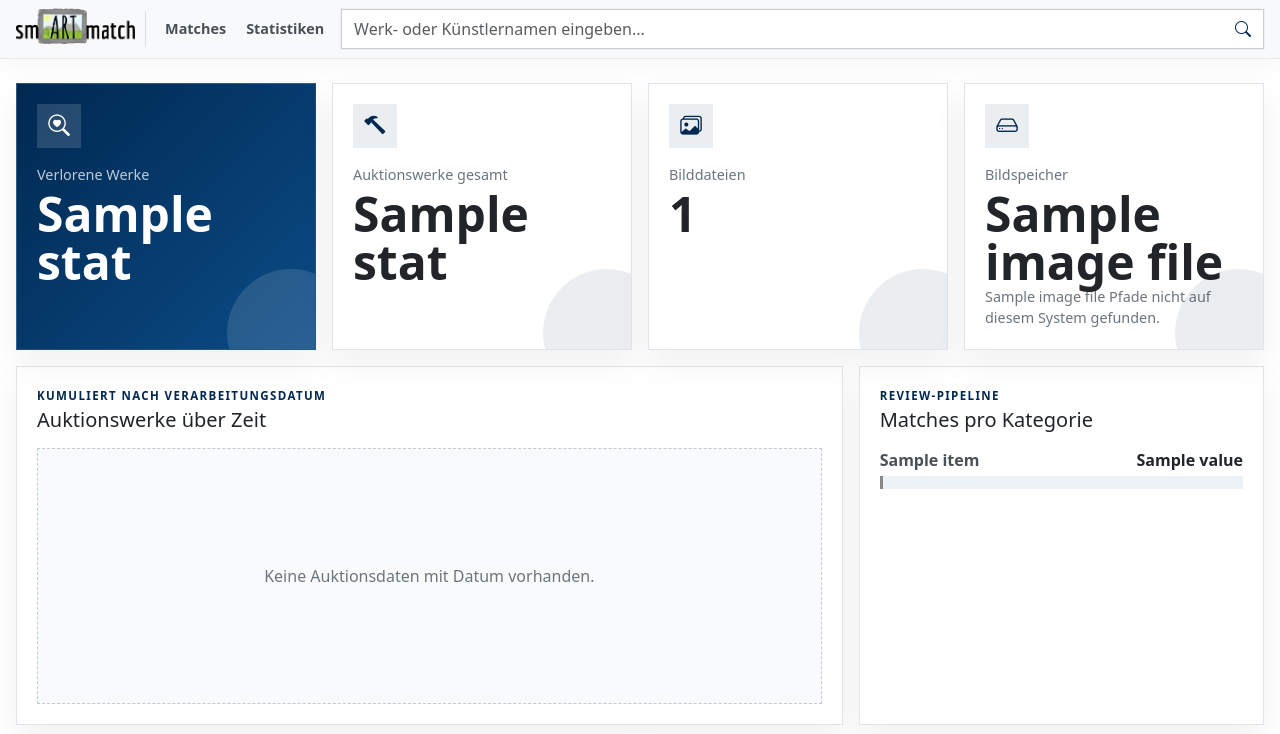
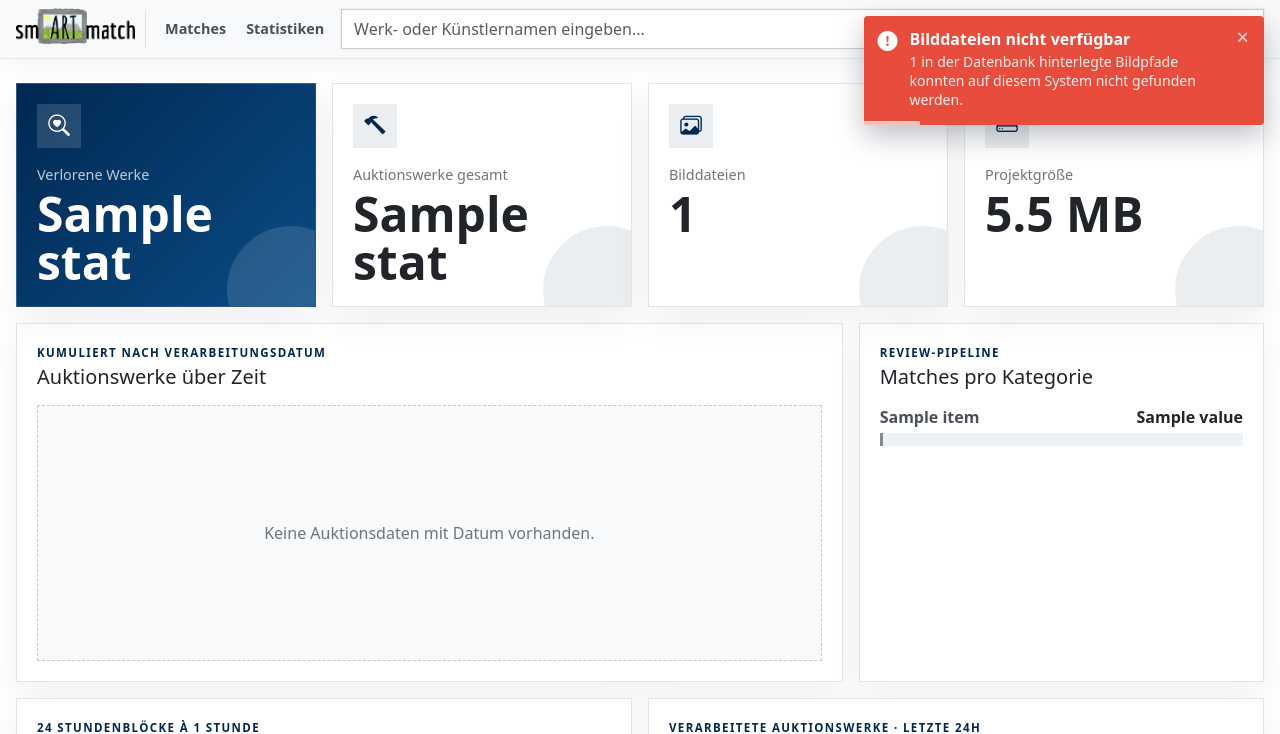
Before and after one commit to HPI-Information-Systems/smARTmatch, a Flask app: template frontend/templates/stats.html in a window 1280 px wide. Shown: the top 734 px of the page. Run offline with Flask 3, Linux system fonts and the light colour scheme; the template is opened without the code that fills it: most values are stand-ins (such as "Sample title", 1, 10 or a date in 2020); some libraries are stand-ins or nearby versions.

Commit message:
feat(frontend): report system storage status

```diff
--- a/docker-compose.yml
+++ b/docker-compose.yml
@@ -84,9 +84,11 @@ services:
       - ${SMARTMATCH_ENV_FILE:-./.env.docker}
     environment:
       SMARTMATCH_CONTAINER_NAME: frontend
+      SMARTMATCH_PROJECT_DIR: /project
     ports:
       - "80:80"
     volumes:
+      - .:/project:ro
       - ./db/images:/app/db/images
       - ./cache:/app/cache
       - ./frontend:/app/frontend
--- a/frontend/routes/__init__.py
+++ b/frontend/routes/__init__.py
@@ -17,6 +17,7 @@ _ROUTE_MODULES = (
     "api_match_reset",
     "api_match_bookmark",
     "api_match_unbookmark",
+    "api_system_status",
     "tinder_index",
     "tinder_match",
 )
--- /dev/null
+++ b/frontend/routes/api_system_status.py
@@ -0,0 +1,45 @@
+"""Frontend filesystem-status API."""
+
+import time
+from threading import Lock
+
+from flask import jsonify
+from sqlalchemy import text
+
+from .. import app as app_module
+from ..stats_storage import image_file_metrics, project_directory_metrics
+from ..sql import stats as stats_sql
+
+
+_PATH_CACHE_LOCK = Lock()
+_PATH_CACHE = {"paths": None, "expires_at": 0.0}
+
+
+def _image_paths():
+    now = time.monotonic()
+    with _PATH_CACHE_LOCK:
+        if _PATH_CACHE["paths"] is not None and now < _PATH_CACHE["expires_at"]:
+            return _PATH_CACHE["paths"]
+
+    with app_module.engine.connect() as connection:
+        rows = connection.execute(text(stats_sql.IMAGE_FILE_PATHS_SQL)).mappings()
+        paths = tuple(row["file_path"] for row in rows)
+    with _PATH_CACHE_LOCK:
+        _PATH_CACHE.update({"paths": paths, "expires_at": now + 60})
+    return paths
+
+
+@app_module.app.route("/api/system-status")
+def api_system_status():
+    image_files = image_file_metrics(_image_paths(), refresh_async=True)
+    project_size = project_directory_metrics(refresh_async=True)
+    return jsonify(
+        {
+            "image_files": {
+                "missing_count": image_files["missing_count"],
+                "missing_label": image_files["missing_label"],
+                "scan_ready": image_files["scan_ready"],
+            },
+            "project_size": project_size,
+        }
+    )
--- a/frontend/static/frontend.css
+++ b/frontend/static/frontend.css
@@ -52,6 +52,101 @@ body.is-match-page .frontend-footer {
   padding-bottom: calc(var(--match-review-actions-height) + 1rem) !important;
 }
 
+.system-toast-container {
+  position: fixed;
+  top: 1rem;
+  right: 1rem;
+  z-index: 2000;
+  width: min(25rem, calc(100vw - 2rem));
+  pointer-events: none;
+}
+
+.system-toast {
+  position: relative;
+  display: grid;
+  grid-template-columns: auto minmax(0, 1fr) auto;
+  align-items: start;
+  gap: 0.75rem;
+  min-height: 4rem;
+  padding: 0.9rem 0.85rem 1rem;
+  overflow: hidden;
+  color: #fff;
+  background: #e74c3c;
+  border-radius: 0.25rem;
+  box-shadow: 0 0.65rem 1.8rem rgba(15, 23, 42, 0.28);
+  pointer-events: auto;
+  animation: system-toast-enter 220ms ease-out both;
+}
+
+.system-toast-icon {
+  padding-top: 0.05rem;
+  font-size: 1.25rem;
+  line-height: 1;
+}
+
+.system-toast-content {
+  min-width: 0;
+}
+
+.system-toast-title {
+  display: block;
+  margin-bottom: 0.2rem;
+  line-height: 1.2;
+}
+
+.system-toast-message {
+  margin: 0;
+  color: rgba(255, 255, 255, 0.9);
+  font-size: 0.875rem;
+  line-height: 1.35;
+}
+
+.system-toast-close {
+  margin: -0.4rem -0.25rem 0 0;
+  padding: 0.15rem 0.35rem;
+  border: 0;
+  color: rgba(255, 255, 255, 0.78);
+  background: transparent;
+  font-size: 1.35rem;
+  line-height: 1;
+  cursor: pointer;
+}
+
+.system-toast-close:hover,
+.system-toast-close:focus-visible {
+  color: #fff;
+}
+
+.system-toast-progress {
+  position: absolute;
+  right: 0;
+  bottom: 0;
+  left: 0;
+  height: 0.25rem;
+  background: rgba(255, 255, 255, 0.65);
+  transform-origin: left center;
+  animation: system-toast-progress 10s linear forwards;
+}
+
+.system-toast-exit {
+  animation: system-toast-exit 220ms ease-in both;
+}
+
+@keyframes system-toast-enter {
+  from { opacity: 0; transform: translate3d(110%, 0, 0); }
+  to { opacity: 1; transform: translate3d(0, 0, 0); }
+}
+
+@keyframes system-toast-exit {
+  from { opacity: 1; transform: translate3d(0, 0, 0); }
+  to { opacity: 0; transform: translate3d(110%, 0, 0); }
+}
+
+@keyframes system-toast-progress {
+  from { transform: scaleX(1); }
+  to { transform: scaleX(0); }
+}
+
 button,
 .btn,
 .progress,
@@ -414,6 +509,15 @@ button,
 @media (min-width: 992px) {
   .match-list-layout {
     flex-wrap: nowrap;
+  }
+
+  .match-list-layout > .match-list-sidebar {
+    flex: 0 0 auto;
+    width: max-content;
+  }
+
+  .match-list-sidebar .nav-link > span:first-child {
+    white-space: nowrap;
   }
 
   .match-list-layout > .match-list-content {
@@ -1550,8 +1654,11 @@ button,
   .mobile-nav-toggle,
   .mobile-nav-toggle-bars span,
   .mobile-main-nav,
-  .mobile-main-nav-link {
+  .mobile-main-nav-link,
+  .system-toast,
+  .system-toast-progress {
     transition: none;
+    animation: none;
   }
 }
 
@@ -1654,6 +1761,15 @@ button,
   line-height: 1;
 }
 
+.stats-kpi-value-loading {
+  overflow: hidden;
+  font-size: 0.95rem;
+  font-weight: 400;
+  line-height: 1.25;
+  text-overflow: ellipsis;
+  white-space: nowrap;
+}
+
 .stats-chart-legend {
   display: flex;
   flex-wrap: wrap;
--- a/frontend/static/frontend.js
+++ b/frontend/static/frontend.js
@@ -246,6 +246,71 @@
       updateStatsTimeLabel(root);
     }
     root.querySelectorAll("[data-stats-time]").forEach(updateStatsTimeLabel);
+  }
+
+  const SYSTEM_STATUS_POLL_INTERVAL_MS = 1000;
+  const SYSTEM_STATUS_MAX_ATTEMPTS = 120;
+
+  function dismissSystemToast(toast) {
+    if (!toast || toast.dataset.dismissing === "1") return;
+    toast.dataset.dismissing = "1";
+    toast.classList.add("system-toast-exit");
+    window.setTimeout(() => toast.remove(), 220);
+  }
+
+  function showMissingFilesToast(missingLabel) {
+    const container = document.querySelector(".system-toast-container");
+    if (!container || container.querySelector("[data-missing-files-toast]")) return;
+
+    const toast = document.createElement("div");
+    toast.className = "system-toast system-toast-error";
+    toast.dataset.missingFilesToast = "1";
+    toast.setAttribute("role", "alert");
+    toast.innerHTML = `
+      <div class="system-toast-icon" aria-hidden="true"><i class="bi bi-exclamation-circle-fill"></i></div>
+      <div class="system-toast-content">
+        <strong class="system-toast-title">Bilddateien nicht verfügbar</strong>
+        <p class="system-toast-message">${missingLabel} in der Datenbank hinterlegte Bildpfade konnten auf diesem System nicht gefunden werden.</p>
+      </div>
+      <button class="system-toast-close" type="button" aria-label="Benachrichtigung schließen">×</button>
+      <div class="system-toast-progress" aria-hidden="true"></div>
+    `;
+    toast.querySelector(".system-toast-close").addEventListener("click", () => dismissSystemToast(toast));
+    container.appendChild(toast);
+    window.setTimeout(() => dismissSystemToast(toast), 10000);
+  }
+
+  async function loadSystemStatus(attempt = 0) {
+    const statusUrl = document.body.dataset.systemStatusUrl;
+    if (!statusUrl) return;
+
+    try {
+      const response = await fetch(statusUrl, {
+        headers: { Accept: "application/json" },
+        cache: "no-store",
+      });
+      if (!response.ok) return;
+      const payload = await response.json();
+      const imageFiles = payload && payload.image_files;
+      const projectSize = payload && payload.project_size;
+      if (projectSize && projectSize.scan_ready) {
+        document.querySelectorAll("[data-project-size-label]").forEach((label) => {
+          label.textContent = projectSize.size_label;
+          label.classList.remove("stats-kpi-value-loading");
+        });
+      }
+      if (imageFiles && imageFiles.scan_ready && Number(imageFiles.missing_count) > 0) {
+        showMissingFilesToast(imageFiles.missing_label);
+      }
+      if (
+        (!imageFiles || !imageFiles.scan_ready || !projectSize || !projectSize.scan_ready) &&
+        attempt < SYSTEM_STATUS_MAX_ATTEMPTS
+      ) {
+        window.setTimeout(() => loadSystemStatus(attempt + 1), SYSTEM_STATUS_POLL_INTERVAL_MS);
+      }
+    } catch (_error) {
+      // Do not interrupt the page if the informational status check fails.
+    }
   }
 
   const KEYPOINT_COLORS = {
@@ -503,7 +568,10 @@
     initKeypointViewers(root);
   }
 
-  document.addEventListener("DOMContentLoaded", () => initFrontend());
+  document.addEventListener("DOMContentLoaded", () => {
+    initFrontend();
+    loadSystemStatus();
+  });
 
   document.body.addEventListener("htmx:afterSwap", (event) => {
     initFrontend(event.target || document);
--- a/frontend/stats.py
+++ b/frontend/stats.py
@@ -14,7 +14,7 @@ from sqlalchemy.engine import Engine
 
 from .charts import make_bar_chart, make_line_chart
 from .stats_format import format_int
-from .stats_storage import image_file_metrics
+from .stats_storage import image_file_metrics, project_directory_metrics
 from .stats_timing import StatsTimingCollector
 from .sql import stats as stats_sql
 
@@ -238,12 +238,13 @@ def _image_file_metrics(engine, timings=None):
         )
 
 
-def _with_fresh_image_file_metrics(stats):
+def _with_fresh_filesystem_metrics(stats):
+    refreshed = {**stats, "project_size": project_directory_metrics(refresh_async=True)}
     image_files = stats.get("image_files")
     if not isinstance(image_files, dict) or "_scan_paths" not in image_files:
-        return stats
+        return refreshed
     return {
-        **stats,
+        **refreshed,
         "image_files": image_file_metrics(
             image_files["_scan_paths"],
             refresh_async=True,
@@ -281,6 +282,7 @@ def _collect_dashboard_stats(connectable):
         "throughput": _match_throughput_24h(connectable, timings),
         "pipeline_throughput": _pipeline_throughput_24h(connectable, timings),
         "image_files": _image_file_metrics(connectable, timings),
+        "project_size": project_directory_metrics(refresh_async=True),
         "match_categories": _match_categories(connectable, timings),
     }
     timings.add("total stats aggregation", time.perf_counter() - total_start)
@@ -307,7 +309,7 @@ def get_dashboard_stats(engine):
             cached_stats = _DASHBOARD_STATS_CACHE["value"]
 
     if cached_stats is not None:
-        return _with_fresh_image_file_metrics(cached_stats)
+        return _with_fresh_filesystem_metrics(cached_stats)
 
     with _CACHE_LOCK:
         now = time.monotonic()
@@ -328,4 +330,4 @@ def get_dashboard_stats(engine):
                 }
             )
 
-    return _with_fresh_image_file_metrics(cached_stats)
+    return _with_fresh_filesystem_metrics(cached_stats)
--- a/frontend/templates/base.html
+++ b/frontend/templates/base.html
@@ -17,7 +17,9 @@
         <link rel="stylesheet"
               href="{{ url_for('static', filename='frontend.css') }}" />
     </head>
-    <body class="d-flex flex-column {% if request.endpoint == 'home' %}is-home-page{% else %}is-sub-page{% endif %} {% if request.endpoint == 'match' %}is-match-page{% endif %}">
+    <body class="d-flex flex-column {% if request.endpoint == 'home' %}is-home-page{% else %}is-sub-page{% endif %} {% if request.endpoint == 'match' %}is-match-page{% endif %}"
+          data-system-status-url="{{ url_for('api_system_status') }}">
+        <div class="system-toast-container" aria-live="assertive" aria-atomic="true"></div>
         <header class="site-header py-2 bg-light">
             {% set match_list_url = url_for('match_list', rating='unrated', sort='similarity', bookmarked='false', image_weight=request.args.get('image_weight', 50)) %}
             {% set primary_nav_items = [
--- a/frontend/templates/stats.html
+++ b/frontend/templates/stats.html
@@ -83,11 +83,8 @@
             <div class="col">
                 <section class="stats-kpi-card h-100">
                     <span class="stats-kpi-icon"><i class="bi bi-hdd" aria-hidden="true"></i></span>
-                    <p class="stats-kpi-label">Bildspeicher</p>
-                    <p class="stats-kpi-value">{{ stats.image_files.disk_label }}</p>
-                    {% if stats.image_files.missing_count > 0 %}
-                        <p class="stats-kpi-note mb-0">{{ stats.image_files.missing_label }} Pfade nicht auf diesem System gefunden.</p>
-                    {% endif %}
+                    <p class="stats-kpi-label">Projektgröße</p>
+                    <p class="stats-kpi-value{% if not stats.project_size.scan_ready %} stats-kpi-value-loading{% endif %}" data-project-size-label>{{ stats.project_size.size_label }}</p>
                 </section>
             </div>
         </div>
```
Also changed, not shown: frontend/stats_storage.py (+102 -1 lines), frontend/tests/test_stats_helpers.py (+19 -3 lines).
